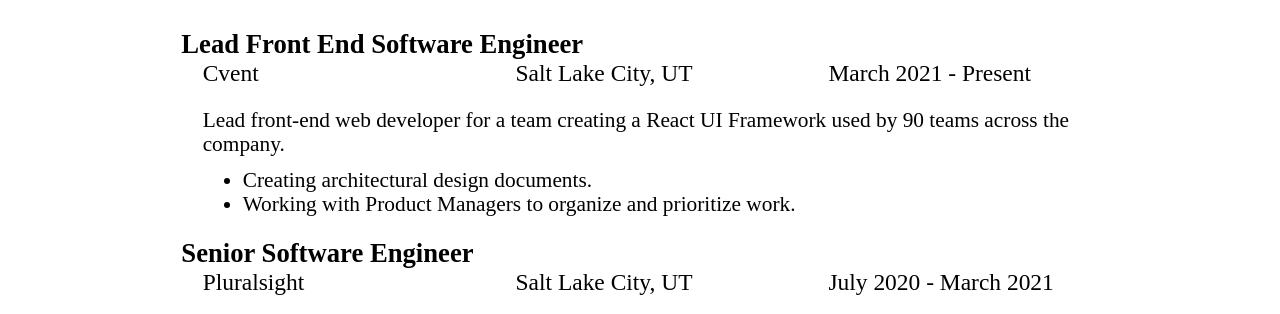
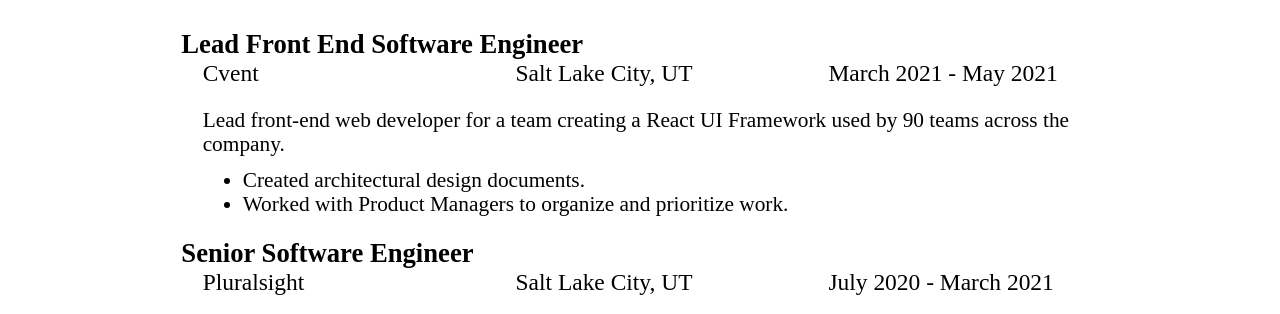
Before and after one commit to jwillesen/home, a Gatsby site: page /resume in a window 1280 px wide. Shown: the part 461-775 px from the top of the page. Built offline with nearby package versions, Linux system fonts and the light colour scheme; Gatsby itself is replaced by a stand-in of ours.

Commit message:
resume update and memory game link

```diff
--- a/src/pages/resume.js
+++ b/src/pages/resume.js
@@ -97,7 +97,7 @@
         <Experience
           business="Cvent"
           title="Lead Front End Software Engineer"
-          dates="March 2021 - Present"
+          dates="March 2021 - May 2021"
           location="Salt Lake City, UT"
         >
           <JobSummary>
@@ -105,9 +105,9 @@
             Framework used by 90 teams across the company.
           </JobSummary>
           <JobBullets>
-            <Bullet>Creating architectural design documents.</Bullet>
+            <Bullet>Created architectural design documents.</Bullet>
             <Bullet>
-              Working with Product Managers to organize and prioritize work.
+              Worked with Product Managers to organize and prioritize work.
             </Bullet>
           </JobBullets>
         </Experience>
```
Also changed, not shown: src/pages/index.js (+8 -1 lines).
